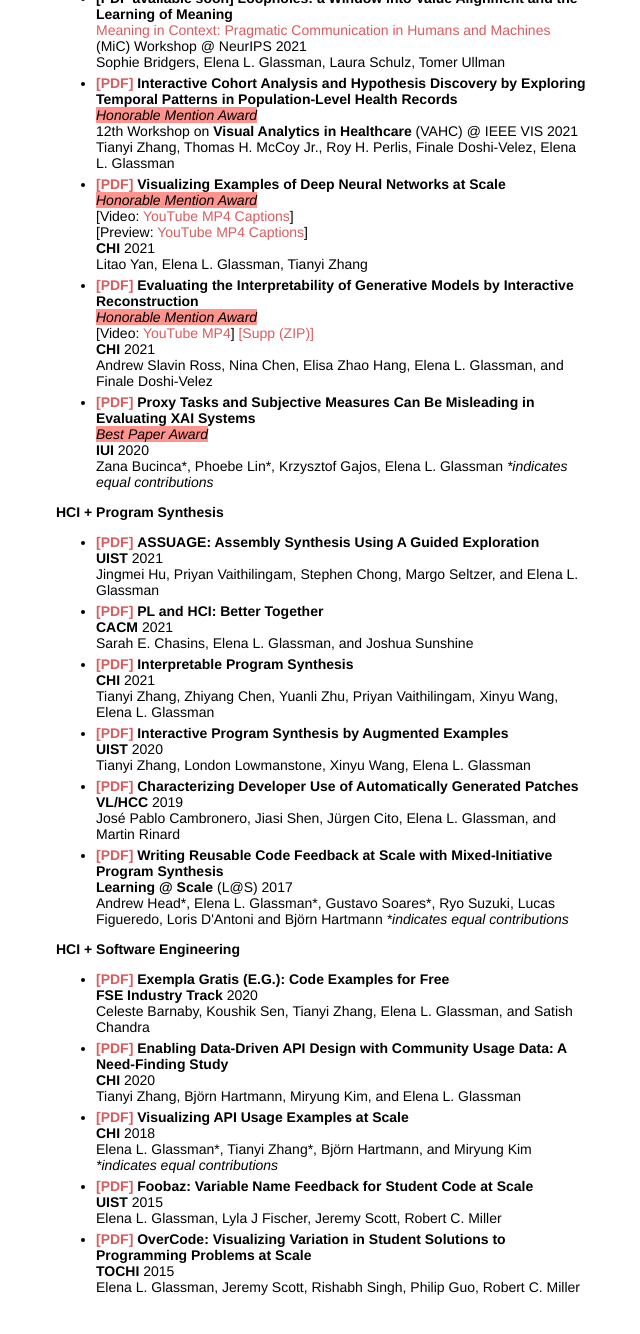
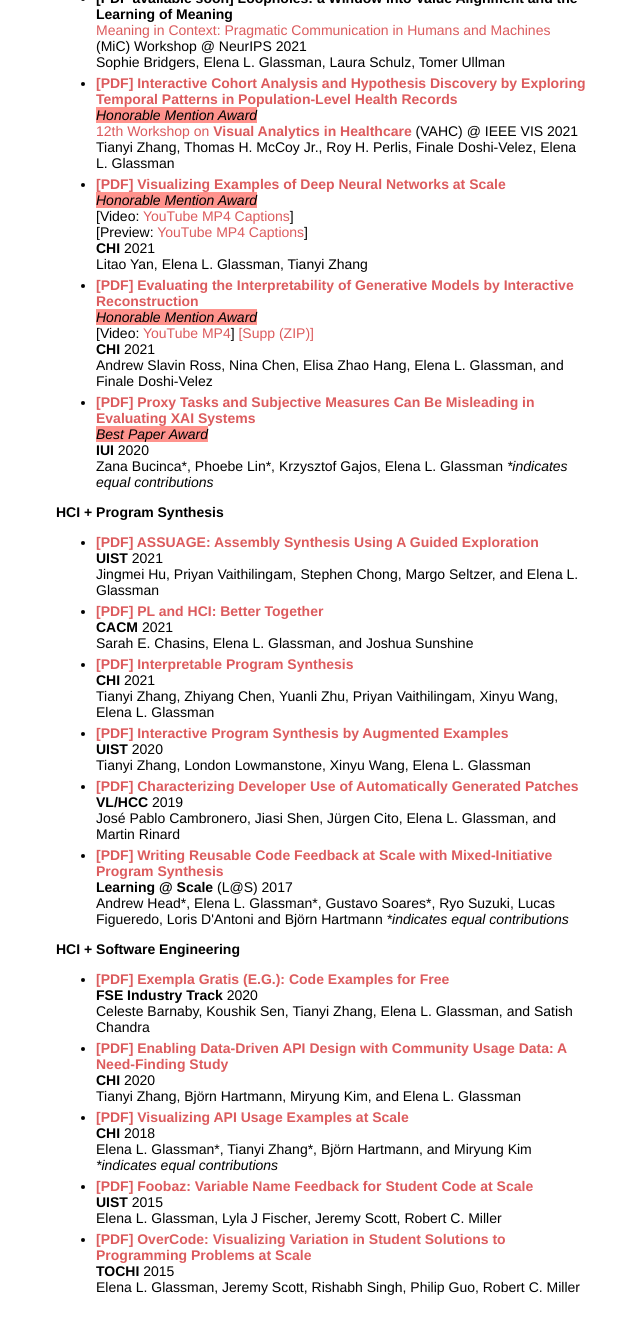
Before and after one commit to eglassman/eglassman.github.io, a Jekyll site: the page built from index.html, in a window 1280 px wide and 1400 px high, scrolled down 1371 px. Shown: the top 1334 px of the window, without its empty margins (187-827 px from the left). Built offline with Jekyll 4.4.1, drawn with Linux system fonts in a browser that asks for light colours.

Commit message:
change format

```diff
--- a/index.html
+++ b/index.html
@@ -104,25 +104,25 @@ layout: default
           <br/><a href="https://mic-workshop.github.io/">Meaning in Context: Pragmatic Communication in Humans and Machines</a> (MiC) Workshop @ NeurIPS 2021
           <br/>Sophie Bridgers, Elena L. Glassman, Laura Schulz, Tomer Ullman
         </li>
-        <li><a href="papers/Interactive_Visual_Analytics_for_EHRs_VAHC_2021.pdf"><b>[PDF]</b></a> <b>Interactive Cohort Analysis and Hypothesis Discovery by Exploring Temporal Patterns in Population-Level Health Records</b>
+        <li><a href="papers/Interactive_Visual_Analytics_for_EHRs_VAHC_2021.pdf"><b>[PDF] Interactive Cohort Analysis and Hypothesis Discovery by Exploring Temporal Patterns in Population-Level Health Records</b></a>
           <br/><em>Honorable Mention Award</em>
-          <br/>12th Workshop on <b>Visual Analytics in Healthcare</b> (VAHC) @ IEEE VIS 2021
+          <br/><a href="https://www.visualanalyticshealthcare.org/">12th Workshop on <b>Visual Analytics in Healthcare</b></a> (VAHC) @ IEEE VIS 2021
           <br/>Tianyi Zhang, Thomas H. McCoy Jr., Roy H. Perlis, Finale Doshi-Velez, Elena L. Glassman
         </li>
-        <li><a href="papers/examplenet_chi2021.pdf"><b>[PDF]</b></a> <b>Visualizing Examples of Deep Neural Networks at Scale</b>
+        <li><a href="papers/examplenet_chi2021.pdf"><b>[PDF] Visualizing Examples of Deep Neural Networks at Scale</b></a>
           <br/><em>Honorable Mention Award</em>
           <br/>[Video: <a href="https://www.youtube.com/watch?v=kU8cBy-0z7Q">YouTube</a>   <a href="papers/examplenet_videofigure.mp4">MP4</a>   <a href="papers/examplenet_videofigurecaptions.vtt">Captions</a>]
           <br/>[Preview: <a href="https://www.youtube.com/watch?v=uUNuyliR020">YouTube</a>   <a href="papers/examplenet_videopreview.mp4">MP4</a>   <a href="papers/examplenet_videopreviewcaptions.vtt">Captions</a>]
           <br/><b>CHI</b> 2021
           <br/>Litao Yan, Elena L. Glassman, Tianyi Zhang
         </li>
-        <li><a href="papers/evalGenModels_chi2021.pdf"><b>[PDF]</b></a> <b>Evaluating the Interpretability of Generative Models by Interactive Reconstruction</b>
+        <li><a href="papers/evalGenModels_chi2021.pdf"><b>[PDF] Evaluating the Interpretability of Generative Models by Interactive Reconstruction</b></a>
           <br/><em>Honorable Mention Award</em>
           <br/>[Video: <a href="https://www.youtube.com/watch?v=zbPeMT-ssXo">YouTube</a> <a href="papers/evalGen_videofigure.mp4">MP4</a>] <a href="papers/evalGen_supplementalmaterials.zip">[Supp (ZIP)]</a>
           <br/><b>CHI</b> 2021
           <br/>Andrew Slavin Ross, Nina Chen, Elisa Zhao Hang, Elena L. Glassman, and Finale Doshi-Velez
         </li>
-        <li><a href="papers/bucinca_iui20_proxy.pdf"><b>[PDF]</b></a> <b>Proxy Tasks and Subjective Measures Can Be Misleading in Evaluating XAI Systems</b>
+        <li><a href="papers/bucinca_iui20_proxy.pdf"><b>[PDF] Proxy Tasks and Subjective Measures Can Be Misleading in Evaluating XAI Systems</b></a>
           <br/><em>Best Paper Award</em>
           <br/><b>IUI</b> 2020
           <br/>Zana Bucinca*, Phoebe Lin*, Krzysztof Gajos, Elena L. Glassman <i>*indicates equal contributions</i>
@@ -137,27 +137,27 @@ layout: default
       </p>
 
       <ul>
-        <li><a href="papers/ASSUAGE_UIST21.pdf"><b>[PDF]</b></a> <b>ASSUAGE: Assembly Synthesis Using A Guided Exploration</b>
+        <li><a href="papers/ASSUAGE_UIST21.pdf"><b>[PDF] ASSUAGE: Assembly Synthesis Using A Guided Exploration</b></a>
           <br/><b>UIST</b> 2021
           <br/>Jingmei Hu, Priyan Vaithilingam,  Stephen Chong, Margo Seltzer, and Elena L. Glassman
         </li>
-        <li><a href="papers/PLandHCI_betterTogether.pdf"><b>[PDF]</b></a> <b>PL and HCI: Better Together</b>
+        <li><a href="papers/PLandHCI_betterTogether.pdf"><b>[PDF] PL and HCI: Better Together</b></a>
           <br/><b>CACM</b> 2021
           <br/>Sarah E. Chasins, Elena L. Glassman, and Joshua Sunshine
         </li>
-        <li><a href="papers/ips_chi2021.pdf"><b>[PDF]</b></a> <b>Interpretable Program Synthesis</b>
+        <li><a href="papers/ips_chi2021.pdf"><b>[PDF] Interpretable Program Synthesis</b></a>
           <br/><b>CHI</b> 2021
           <br/>Tianyi Zhang, Zhiyang Chen, Yuanli Zhu, Priyan Vaithilingam, Xinyu Wang, Elena L. Glassman
         </li>
-        <li><a href="papers/ips_augex_uist20.pdf"><b>[PDF]</b></a> <b>Interactive Program Synthesis by Augmented Examples</b>
+        <li><a href="papers/ips_augex_uist20.pdf"><b>[PDF] Interactive Program Synthesis by Augmented Examples</b></a>
           <br/><b>UIST</b> 2020
           <br/>Tianyi Zhang, London Lowmanstone, Xinyu Wang, Elena L. Glassman
         </li>
-        <li><a href="https://arxiv.org/abs/1907.06535"><b>[PDF]</b></a> <b>Characterizing Developer Use of Automatically Generated Patches</b>
+        <li><a href="https://arxiv.org/abs/1907.06535"><b>[PDF] Characterizing Developer Use of Automatically Generated Patches</b></a>
           <br/><b>VL/HCC</b> 2019
           <br/>José Pablo Cambronero, Jiasi Shen, Jürgen Cito, Elena L. Glassman, and Martin Rinard
         </li>
-        <li><a href="papers/glassmanLatS17.pdf"><b>[PDF]</b></a> <b>Writing Reusable Code Feedback at Scale with Mixed-Initiative Program Synthesis</b>
+        <li><a href="papers/glassmanLatS17.pdf"><b>[PDF] Writing Reusable Code Feedback at Scale with Mixed-Initiative Program Synthesis</b></a>
           <br/><b>Learning @ Scale</b> (L@S) 2017
           <br/>Andrew Head*, Elena L. Glassman*, Gustavo Soares*, Ryo Suzuki, Lucas Figueredo, Loris D'Antoni and Björn Hartmann <i>*indicates equal contributions</i>
         </li>
@@ -169,26 +169,26 @@ layout: default
 
       <ul>
 
-        <li><a href="papers/fse2020-industry-example-generation.pdf"><b>[PDF]</b></a> <b>Exempla Gratis (E.G.): Code Examples for Free</b>
+        <li><a href="papers/fse2020-industry-example-generation.pdf"><b>[PDF] Exempla Gratis (E.G.): Code Examples for Free</b></a>
           <br/><b>FSE Industry Track</b> 2020
           <br/>Celeste Barnaby, Koushik Sen, Tianyi Zhang, Elena L. Glassman, and Satish Chandra
         </li>
-        <li><a href="papers/Data-driven-API-CHI20.pdf"><b>[PDF]</b></a> <b>Enabling Data-Driven API Design with Community Usage Data: A Need-Finding Study</b>
+        <li><a href="papers/Data-driven-API-CHI20.pdf"><b>[PDF] Enabling Data-Driven API Design with Community Usage Data: A Need-Finding Study</b></a>
           <br/><b>CHI</b> 2020
           <br/>Tianyi Zhang, Björn Hartmann, Miryung Kim, and Elena L. Glassman
         </li>
-        <li><a href="papers/examplore_chi18.pdf"><b>[PDF]</b></a> <b>Visualizing API Usage Examples at Scale</b>
+        <li><a href="papers/examplore_chi18.pdf"><b>[PDF] Visualizing API Usage Examples at Scale</b></a>
           <br/><b>CHI</b> 2018
           <br/>Elena L. Glassman*, Tianyi Zhang*, Björn Hartmann, and Miryung Kim <i>*indicates equal contributions</i>
         </li>
           <!-- (<a href="https://eglassman.github.io/examplore/">supplemental info</a>) -->
         <!-- <li><em><a href="https://andrewhead.info/assets/pdf/scooping-examples.pdf">Interactive Extraction of Examples from Existing Code</a></em>.<br/>Andrew Head, Elena Glassman, Björn Hartmann, and Marti Hearst. CHI 2018.<br/>(<a href="https://andrewhead.info/assets/pdf/scooping-examples-auxiliary-material.pdf">supplemental material</a>) (<a href="https://andrewhead.info/assets/pdf/scooping-examples-slides.pdf">slides</a>) (<a href="https://codescoop.berkeley.edu">demo</a>) (<a href="https://www.youtube.com/watch?v=RYbhnRDbvyY">video</a>) (<a href="https://www.youtube.com/watch?v=sIpSS-F1Ltg">teaser</a>)</li> -->
-        <li><a href="papers/uist2015-elg-foobaz.pdf"><b>[PDF]</b></a> <b>Foobaz: Variable Name Feedback for Student Code at Scale</b>
+        <li><a href="papers/uist2015-elg-foobaz.pdf"><b>[PDF] Foobaz: Variable Name Feedback for Student Code at Scale</b></a>
           <br/><b>UIST</b> 2015
           <br/>Elena L. Glassman, Lyla J Fischer, Jeremy Scott, Robert C. Miller
         </li>
-          <li><a href="papers/glassman-tochi.pdf"><b>[PDF]</b></a> <b>OverCode: Visualizing Variation in Student Solutions to Programming
-Problems at Scale</b>
+          <li><a href="papers/glassman-tochi.pdf"><b>[PDF] OverCode: Visualizing Variation in Student Solutions to Programming
+Problems at Scale</b></a>
             <br/><b>TOCHI</b> 2015
             <br/>Elena L. Glassman, Jeremy Scott, Rishabh Singh, Philip Guo, Robert C. Miller
           </li>
```
